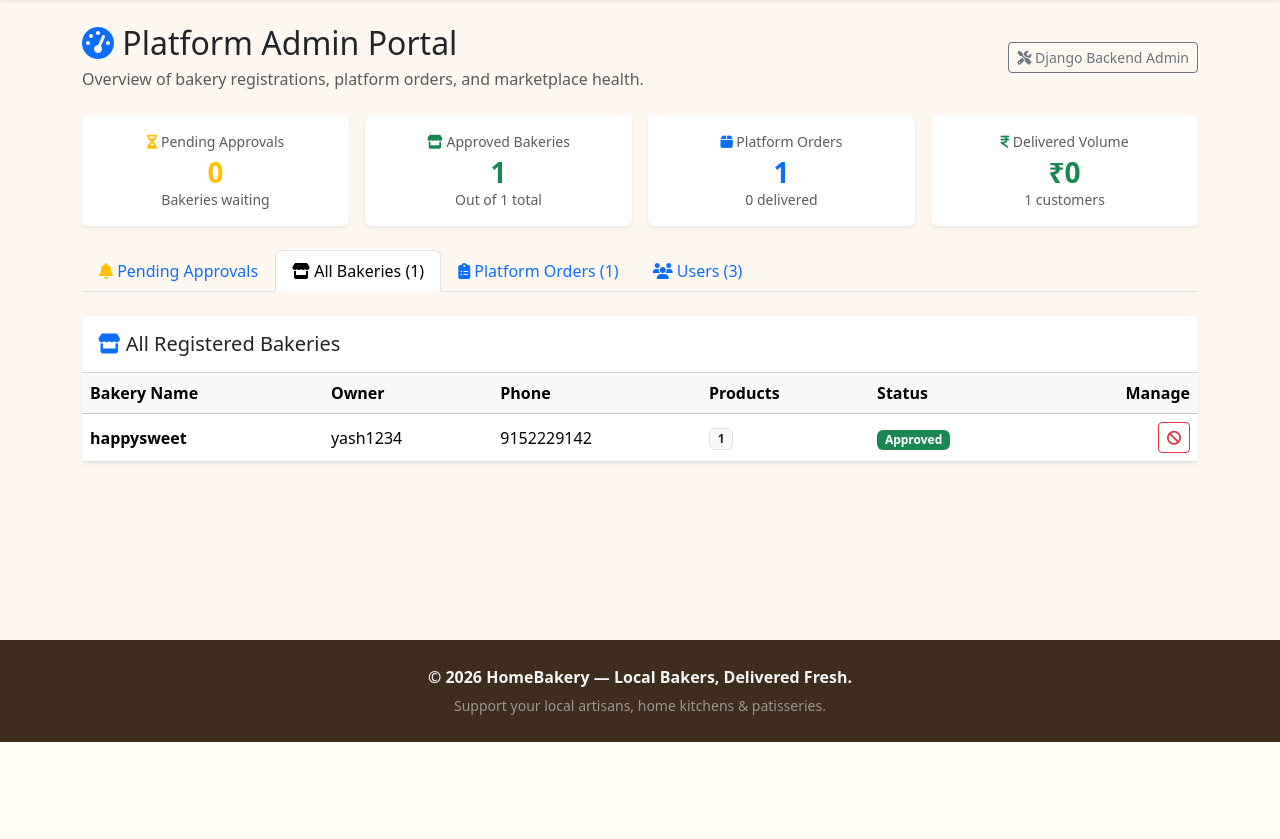
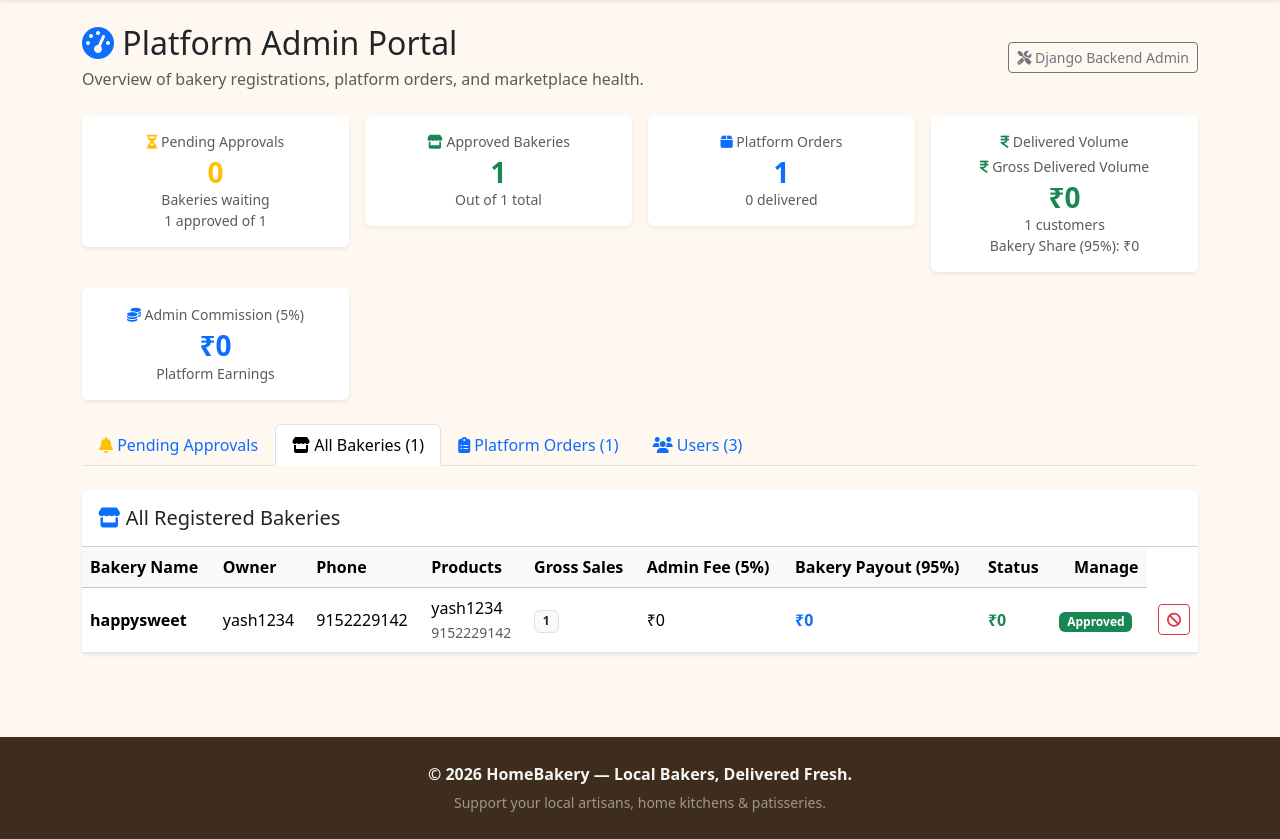
Before and after one commit to sangamvishwakarma/HomeBakery, a Django app: page /accounts/admin-dashboard/ in a window 1280 px wide, after a click that opens the changed part. Shown: the part 58-897 px from the top of the page. Before the commit the page ends 800 px from the top, so only its background shows below. Run offline with Django 5.2, Linux system fonts and the light colour scheme; a user stored in the database is signed in; data comes from the database, SQL or seed files in the repository; both versions use the stored data as it was after the commit.

Commit message:
Update project changes

```diff
--- a/accounts/views.py
+++ b/accounts/views.py
@@ -95,6 +95,14 @@ def admin_dashboard(request):
 
     delivered_orders = Order.objects.filter(status='delivered')
     total_revenue = sum(o.total_amount for o in delivered_orders)
+    total_admin_commission = sum(o.admin_commission for o in delivered_orders)
+    total_seller_payout = sum(o.seller_amount for o in delivered_orders)
+
+    for s in all_sellers:
+        s_delivered = s.orders.filter(status='delivered')
+        s.gross_sales = sum(o.total_amount for o in s_delivered)
+        s.admin_commission_total = sum(o.admin_commission for o in s_delivered)
+        s.net_payout = sum(o.seller_amount for o in s_delivered)
 
     context = {
         'total_users': User.objects.count(),
@@ -106,6 +114,8 @@ def admin_dashboard(request):
         'total_orders': Order.objects.count(),
         'delivered_orders_count': delivered_orders.count(),
         'total_revenue': total_revenue,
+        'total_admin_commission': total_admin_commission,
+        'total_seller_payout': total_seller_payout,
         'pending_sellers': pending_sellers,
         'all_sellers': all_sellers,
         'all_orders': all_orders,
--- a/orders/admin.py
+++ b/orders/admin.py
@@ -11,6 +11,7 @@ class OrderItemInline(admin.TabularInline):
 @admin.register(Order)
 class OrderAdmin(admin.ModelAdmin):
     list_display = ('id', 'customer', 'seller', 'total_amount', 'status', 'payment_method', 'payment_status', 'transaction_id', 'delivery_date', 'order_date')
+    list_display = ('id', 'customer', 'seller', 'total_amount', 'admin_commission', 'seller_amount', 'status', 'payment_method', 'payment_status', 'transaction_id', 'delivery_date', 'order_date')
     list_filter = ('status', 'payment_method', 'payment_status', 'order_date')
     search_fields = ('id', 'customer__username', 'seller__business_name', 'delivery_address', 'contact_number', 'transaction_id')
     inlines = [OrderItemInline]
--- a/orders/models.py
+++ b/orders/models.py
@@ -1,3 +1,4 @@
+from decimal import Decimal, ROUND_HALF_UP
 from django.db import models
 from accounts.models import User
 from sellers.models import Seller
@@ -39,6 +40,8 @@ class CartItem(models.Model):
 
 
 class Order(models.Model):
+    ADMIN_COMMISSION_RATE = Decimal('0.05')
+
     STATUS_CHOICES = [
         ('pending', 'Pending'),
         ('preparing', 'Preparing'),
@@ -69,6 +72,15 @@ class Order(models.Model):
     delivery_date = models.DateTimeField()
     status = models.CharField(max_length=15, choices=STATUS_CHOICES, default='pending')
     total_amount = models.DecimalField(max_digits=10, decimal_places=2)
+    admin_commission = models.DecimalField(max_digits=10, decimal_places=2, default=Decimal('0.00'))
+    seller_amount = models.DecimalField(max_digits=10, decimal_places=2, default=Decimal('0.00'))
+
+    def save(self, *args, **kwargs):
+        if self.total_amount is not None:
+            total = Decimal(str(self.total_amount))
+            self.admin_commission = (total * self.ADMIN_COMMISSION_RATE).quantize(Decimal('0.01'), rounding=ROUND_HALF_UP)
+            self.seller_amount = (total - self.admin_commission).quantize(Decimal('0.01'), rounding=ROUND_HALF_UP)
+        super().save(*args, **kwargs)
 
     @property
     def invoice_number(self):
--- a/sellers/tests.py
+++ b/sellers/tests.py
@@ -95,5 +95,10 @@ class SellersTests(TestCase):
         self.assertEqual(response.context['total_products'], 1)
         self.assertEqual(response.context['pending_orders'], 1)
         self.assertEqual(response.context['total_earnings'], 430.00)
+        self.assertEqual(float(response.context['gross_sales']), 430.00)
+        self.assertEqual(float(response.context['total_commission']), 21.50)
+        self.assertEqual(float(response.context['total_earnings']), 408.50)
         self.assertEqual(response.context['avg_rating'], 4.5)
+        self.assertContains(response, "408.50")
+        self.assertContains(response, "21.50")
         self.assertContains(response, "4.5")
--- a/sellers/views.py
+++ b/sellers/views.py
@@ -22,6 +22,10 @@ def seller_dashboard(request):
     orders = Order.objects.filter(seller=seller).order_by('-order_date')
 
     total_earnings = sum(o.total_amount for o in orders.filter(status='delivered'))
+    delivered_orders = orders.filter(status='delivered')
+    gross_sales = sum(o.total_amount for o in delivered_orders)
+    total_commission = sum(o.admin_commission for o in delivered_orders)
+    total_earnings = sum(o.seller_amount for o in delivered_orders)
     pending_orders = orders.filter(status='pending').count()
 
     rating_agg = Review.objects.filter(product__seller=seller).aggregate(Avg('rating'))
@@ -34,6 +38,8 @@ def seller_dashboard(request):
         'orders': orders,
         'total_products': products.count(),
         'pending_orders': pending_orders,
+        'gross_sales': gross_sales,
+        'total_commission': total_commission,
         'total_earnings': total_earnings,
         'avg_rating': avg_rating,
     })
--- a/templates/accounts/admin_dashboard.html
+++ b/templates/accounts/admin_dashboard.html
@@ -21,6 +21,7 @@
             <div class="text-muted small mb-1"><i class="fa-solid fa-hourglass-half text-warning"></i> Pending Approvals</div>
             <h3 class="fw-bold text-warning mb-0">{{ pending_sellers_count }}</h3>
             <small class="text-muted">Bakeries waiting</small>
+            <small class="text-muted">{{ approved_sellers_count }} approved of {{ total_sellers }}</small>
         </div>
     </div>
     <div class="col-md-3 col-sm-6">
@@ -40,8 +41,17 @@
     <div class="col-md-3 col-sm-6">
         <div class="card shadow-sm border-0 p-3 text-center bg-white">
             <div class="text-muted small mb-1"><i class="fa-solid fa-indian-rupee-sign text-success"></i> Delivered Volume</div>
+            <div class="text-muted small mb-1"><i class="fa-solid fa-indian-rupee-sign text-success"></i> Gross Delivered Volume</div>
             <h3 class="fw-bold text-success mb-0">₹{{ total_revenue }}</h3>
             <small class="text-muted">{{ total_customers }} customers</small>
+            <small class="text-muted">Bakery Share (95%): ₹{{ total_seller_payout }}</small>
+        </div>
+    </div>
+    <div class="col-md-3 col-sm-6">
+        <div class="card shadow-sm border-0 p-3 text-center bg-white">
+            <div class="text-muted small mb-1"><i class="fa-solid fa-coins text-primary"></i> Admin Commission (5%)</div>
+            <h3 class="fw-bold text-primary mb-0">₹{{ total_admin_commission }}</h3>
+            <small class="text-muted">Platform Earnings</small>
         </div>
     </div>
 </div>
@@ -163,6 +173,9 @@
                                 <th>Owner</th>
                                 <th>Phone</th>
                                 <th>Products</th>
+                                <th>Gross Sales</th>
+                                <th>Admin Fee (5%)</th>
+                                <th>Bakery Payout (95%)</th>
                                 <th>Status</th>
                                 <th class="text-end">Manage</th>
                             </tr>
@@ -173,7 +186,14 @@
                                 <td class="fw-bold">{{ seller.business_name }}</td>
                                 <td>{{ seller.user.username }}</td>
                                 <td>{{ seller.user.phone }}</td>
+                                <td>
+                                    <div>{{ seller.user.username }}</div>
+                                    <small class="text-muted">{{ seller.user.phone }}</small>
+                                </td>
                                 <td><span class="badge bg-light text-dark border">{{ seller.products.count }}</span></td>
+                                <td>₹{{ seller.gross_sales }}</td>
+                                <td class="text-primary fw-semibold">₹{{ seller.admin_commission_total }}</td>
+                                <td class="text-success fw-bold">₹{{ seller.net_payout }}</td>
                                 <td>
                                     {% if seller.status == 'approved' %}
                                         <span class="badge bg-success">Approved</span>
@@ -206,6 +226,7 @@
                             </tr>
                             {% empty %}
                             <tr><td colspan="6" class="text-center text-muted py-4">No bakeries registered yet.</td></tr>
+                            <tr><td colspan="8" class="text-center text-muted py-4">No bakeries registered yet.</td></tr>
                             {% endfor %}
                         </tbody>
                     </table>
@@ -219,6 +240,7 @@
         <div class="card shadow-sm border-0">
             <div class="card-header bg-white py-3">
                 <h5 class="mb-0"><i class="fa-solid fa-clipboard-list text-success"></i> Recent Platform Orders</h5>
+                <h5 class="mb-0"><i class="fa-solid fa-clipboard-list text-success"></i> Recent Platform Orders &amp; Commission Split</h5>
             </div>
             <div class="card-body p-0">
                 <div class="table-responsive">
@@ -230,6 +252,8 @@
                                 <th>Bakery</th>
                                 <th>Delivery Date</th>
                                 <th>Total</th>
+                                <th>Admin Commission (5%)</th>
+                                <th>Bakery Payout (95%)</th>
                                 <th>Status</th>
                                 <th class="text-end">View</th>
                             </tr>
@@ -242,6 +266,9 @@
                                 <td>{{ order.seller.business_name }}</td>
                                 <td>{{ order.delivery_date|date:"M d, Y h:i A" }}</td>
                                 <td class="fw-bold text-success">₹{{ order.total_amount }}</td>
+                                <td class="fw-semibold">₹{{ order.total_amount }}</td>
+                                <td class="text-primary fw-semibold">₹{{ order.admin_commission }}</td>
+                                <td class="fw-bold text-success">₹{{ order.seller_amount }}</td>
                                 <td>
                                     {% if order.status == 'pending' %}
                                         <span class="badge bg-warning text-dark">Pending</span>
@@ -263,6 +290,7 @@
                             </tr>
                             {% empty %}
                             <tr><td colspan="7" class="text-center text-muted py-4">No orders placed on platform yet.</td></tr>
+                            <tr><td colspan="9" class="text-center text-muted py-4">No orders placed on platform yet.</td></tr>
                             {% endfor %}
                         </tbody>
                     </table>
```
Also changed, not shown: accounts/tests.py (+28 -0 lines), orders/views.py (+10 -0 lines), templates/orders/order_detail.html (+20 -0 lines), templates/orders/order_invoice.html (+12 -0 lines), templates/sellers/seller_dashboard.html (+7 -0 lines), db.sqlite3, media/products/Strawberry_cake_Kmh2nqO.png (added), orders/migrations/0005_order_admin_commission_order_seller_amount.py (added).
